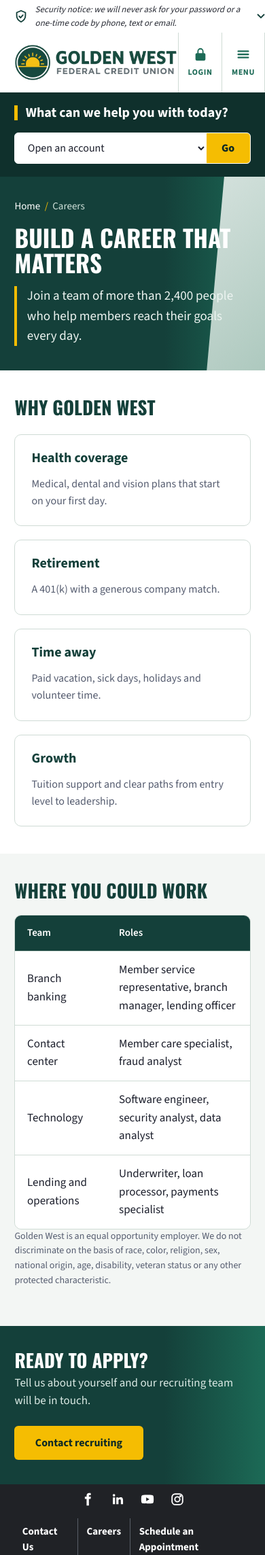
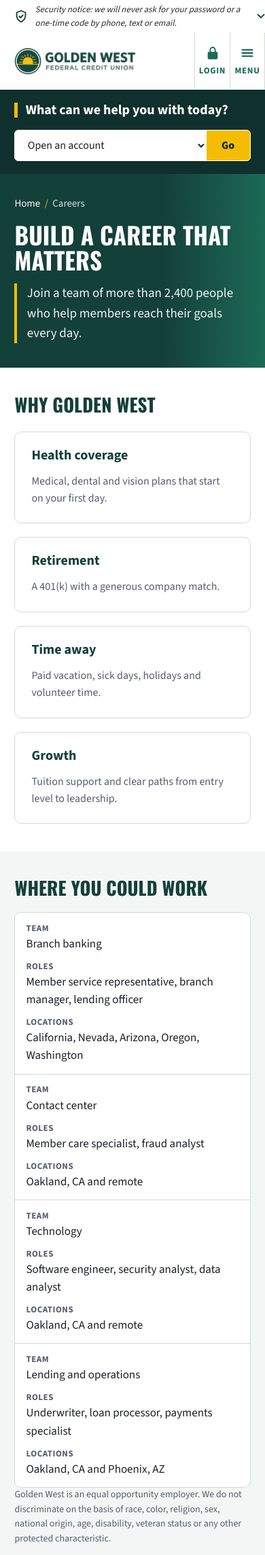
Before and after one commit to Growtheworldtogether/goldenwest-fcu, a Laravel app: page /careers in a window 390 px wide. Shown: the top 2288 px of the page at 68% size. Run offline with Laravel 12, Linux system fonts and the light colour scheme; data that the repository does not hold is empty; parts of the project's set-up code (start-up, migrations or seed data) failed here and were passed over.

Commit message:
Fix phone layouts found by an automated 320/360/390px audit
Hide banner shape on phones, stack Rates, Careers, Security, Announcements and Site tables, enlarge tap targets, full-width ticket search, shrink header logo so Menu is not cut off, fit deposits cards and dashboard accounts at 320px.

Co-Authored-By: Claude Sonnet 5.5 <noreply@anthropic.com>
Claude-Session: https://claude.ai/code/session_01BbpThuGCFGRji7S9sW8HB3

```diff
--- a/public/css/site.css
+++ b/public/css/site.css
@@ -903,4 +903,50 @@ details.more .filters { margin: .75rem 0 0; }
 .phero.has-photo .phero-in { z-index: 2; }
 .splitcol { display: grid; gap: 1.25rem; align-content: start; }
 .bodyphoto { aspect-ratio: 4 / 3; border-radius: 8px; }
-@media (max-width: 1000px) { .phero-photo { display: none; } .phero.has-photo::after { display: block; } }
+@media (max-width: 1000px) { .phero-photo { display: none; } }
+@media (min-width: 601px) and (max-width: 1000px) { .phero.has-photo::after { display: block; } }
+
+/* ---------- Phones: stacked tables, tap sizes, search rows ---------- */
+@media (max-width: 700px) {
+  .dtable.stack thead { display: none; }
+  .dtable.stack tr { display: block; padding: .6rem 0; border-bottom: 1px solid #e4ebe8; }
+  .dtable.stack tr:last-child { border-bottom: 0; }
+  .dtable.stack td { display: block; border-bottom: 0; padding: .3rem .9rem; }
+  .dtable.stack td.go { text-align: left; }
+  .linkbtn { display: inline-flex; align-items: center; min-height: 40px; }
+  .btn-s.sm { min-height: 40px; }
+  .searchbar > input, .searchbar > select { flex: 1 1 100% !important; min-height: 44px; }
+  input:not([type=checkbox]):not([type=radio]):not([type=file]):not([type=color]):not([type=hidden]), select, textarea { min-height: 40px; }
+  input[type=number], input[type=time] { min-width: 6.5rem; }
+}
+@media (max-width: 600px) {
+  .tool, .dtable th, .chip, .tag { font-size: .8125rem; }
+  .tbl { min-width: 0; }
+  .tbl thead { position: absolute; width: 1px; height: 1px; overflow: hidden; clip: rect(0 0 0 0); }
+  .tbl, .tbl tbody, .tbl tr, .tbl td, .tbl tbody th { display: block; }
+  .tbl tr { padding: .5rem 0; border-bottom: 1px solid var(--line); }
+  .tbl tr:last-child { border-bottom: 0; }
+  .tbl td, .tbl tbody th { border: 0; padding: .3rem 1rem; }
+  .tbl td[data-label]::before { content: attr(data-label); display: block; font-size: .8125rem; font-weight: 700; letter-spacing: .04em; text-transform: uppercase; color: var(--muted); }
+  .tbl td.num { font-size: 1.25rem; }
+  .linkbar li a { white-space: nowrap; }
+  .linkbar ul { flex-wrap: wrap; justify-content: center; }
+  .linkbar li + li { border-left: 0; }
+}
+@media (max-width: 400px) {
+  .dtable th, .dtable td { padding: .75rem .6rem; }
+  .dtable .go { white-space: normal; }
+}
+@media (max-width: 400px) {
+  .brand-name { font-size: 1rem; } .brand-mark { width: 32px; height: 32px; }
+  .tool { min-width: 52px; padding: 0 .3rem; }
+  .brand { gap: .4rem; }
+}
+@media (max-width: 400px) {
+  .brand-logo { height: 42px; max-width: 100%; }
+  .brand { min-width: 0; padding-block: .75rem; }
+}
+.choice > * { min-width: 0; }
+@media (max-width: 420px) { .choice:has(> .choicecard) { grid-template-columns: minmax(0, 1fr); } }
+@media (max-width: 340px) { .dtable th, .dtable td { padding: .7rem .4rem; } .dtable .num { font-size: .9375rem; } }
+@media (max-width: 340px) { .dtable.accts td.go, .dtable.accts th:last-child { display: none; } }
--- a/resources/views/admin/announcements.blade.php
+++ b/resources/views/admin/announcements.blade.php
@@ -26,7 +26,7 @@
 <div class="table-title"><h2>Notices</h2></div>
 <div class="panel-card flush">
 @if ($items->count())
-<table class="dtable"><thead><tr><th>Notice</th><th>Audience</th><th>Runs</th><th></th></tr></thead><tbody>
+<table class="dtable stack"><thead><tr><th>Notice</th><th>Audience</th><th>Runs</th><th></th></tr></thead><tbody>
 @foreach ($items as $a)
     <tr>
         <td><strong>{{ $a->title }}</strong><small>{{ $types[$a->type] }} &middot; {{ \Illuminate\Support\Str::limit($a->body, 90) }}</small></td>
--- a/resources/views/pages/careers.blade.php
+++ b/resources/views/pages/careers.blade.php
@@ -23,10 +23,10 @@
         <div class="tblwrap"><table class="tbl">
             <thead><tr><th scope="col">Team</th><th scope="col">Roles</th><th scope="col">Locations</th></tr></thead>
             <tbody>
-                <tr><td>Branch banking</td><td>Member service representative, branch manager, lending officer</td><td>California, Nevada, Arizona, Oregon, Washington</td></tr>
-                <tr><td>Contact center</td><td>Member care specialist, fraud analyst</td><td>Oakland, CA and remote</td></tr>
-                <tr><td>Technology</td><td>Software engineer, security analyst, data analyst</td><td>Oakland, CA and remote</td></tr>
-                <tr><td>Lending and operations</td><td>Underwriter, loan processor, payments specialist</td><td>Oakland, CA and Phoenix, AZ</td></tr>
+                <tr><td data-label="Team">Branch banking</td><td data-label="Roles">Member service representative, branch manager, lending officer</td><td data-label="Locations">California, Nevada, Arizona, Oregon, Washington</td></tr>
+                <tr><td data-label="Team">Contact center</td><td data-label="Roles">Member care specialist, fraud analyst</td><td data-label="Locations">Oakland, CA and remote</td></tr>
+                <tr><td data-label="Team">Technology</td><td data-label="Roles">Software engineer, security analyst, data analyst</td><td data-label="Locations">Oakland, CA and remote</td></tr>
+                <tr><td data-label="Team">Lending and operations</td><td data-label="Roles">Underwriter, loan processor, payments specialist</td><td data-label="Locations">Oakland, CA and Phoenix, AZ</td></tr>
             </tbody>
         </table></div>
         <p class="fine">{{ brand('short_name') }} is an equal opportunity employer. We do not discriminate on the basis of race, color, religion, sex, national origin, age, disability, veteran status or any other protected characteristic.</p>
--- a/resources/views/pages/rates.blade.php
+++ b/resources/views/pages/rates.blade.php
@@ -13,7 +13,7 @@
             <thead><tr><th scope="col">Account</th><th scope="col">APY</th><th scope="col">Details</th><th scope="col">Minimum to open</th></tr></thead>
             <tbody>
             @foreach ($rates['deposit'] as $r)
-                <tr><th scope="row" style="background:none;color:var(--navy)">{{ $r['name'] }}</th><td class="num">{{ $r['rate'] }}</td><td>{{ $r['detail'] }}</td><td>{{ $r['min'] }}</td></tr>
+                <tr><th scope="row" style="background:none;color:var(--navy)">{{ $r['name'] }}</th><td class="num" data-label="Rate">{{ $r['rate'] }}</td><td data-label="Details">{{ $r['detail'] }}</td><td data-label="Minimum">{{ $r['min'] }}</td></tr>
             @endforeach
             </tbody>
         </table></div>
@@ -27,7 +27,7 @@
             <thead><tr><th scope="col">Loan</th><th scope="col">APR as low as</th><th scope="col">Details</th><th scope="col">Minimum amount</th></tr></thead>
             <tbody>
             @foreach ($rates['loan'] as $r)
-                <tr><th scope="row" style="background:none;color:var(--navy)">{{ $r['name'] }}</th><td class="num">{{ $r['rate'] }}</td><td>{{ $r['detail'] }}</td><td>{{ $r['min'] }}</td></tr>
+                <tr><th scope="row" style="background:none;color:var(--navy)">{{ $r['name'] }}</th><td class="num" data-label="Rate">{{ $r['rate'] }}</td><td data-label="Details">{{ $r['detail'] }}</td><td data-label="Minimum">{{ $r['min'] }}</td></tr>
             @endforeach
             </tbody>
         </table></div>
--- a/resources/views/portal/dashboard.blade.php
+++ b/resources/views/portal/dashboard.blade.php
@@ -45,7 +45,7 @@
 <div class="mmain">
     <div class="panel-card flush">
         <div class="grouphead"><h2>Deposit accounts</h2><span>Total balance <b>{{ $total->format() }}</b></span></div>
-        <table class="dtable">
+        <table class="dtable accts">
             <thead><tr><th>Account</th><th class="num">Available balance</th><th class="num hide-s">Current balance</th><th></th></tr></thead>
             <tbody>
             @foreach ($accounts as $a)
--- a/resources/views/portal/security.blade.php
+++ b/resources/views/portal/security.blade.php
@@ -31,7 +31,7 @@
 
 <div class="panel-card flush">
     <div class="grouphead"><h2>Sign-in and security</h2></div>
-    <table class="dtable">
+    <table class="dtable stack">
         <thead><tr><th>Setting</th><th>Status</th><th></th></tr></thead>
         <tbody>
             <tr>
```
Also changed, not shown: docs/SPEC.md (+13 -0 lines).
